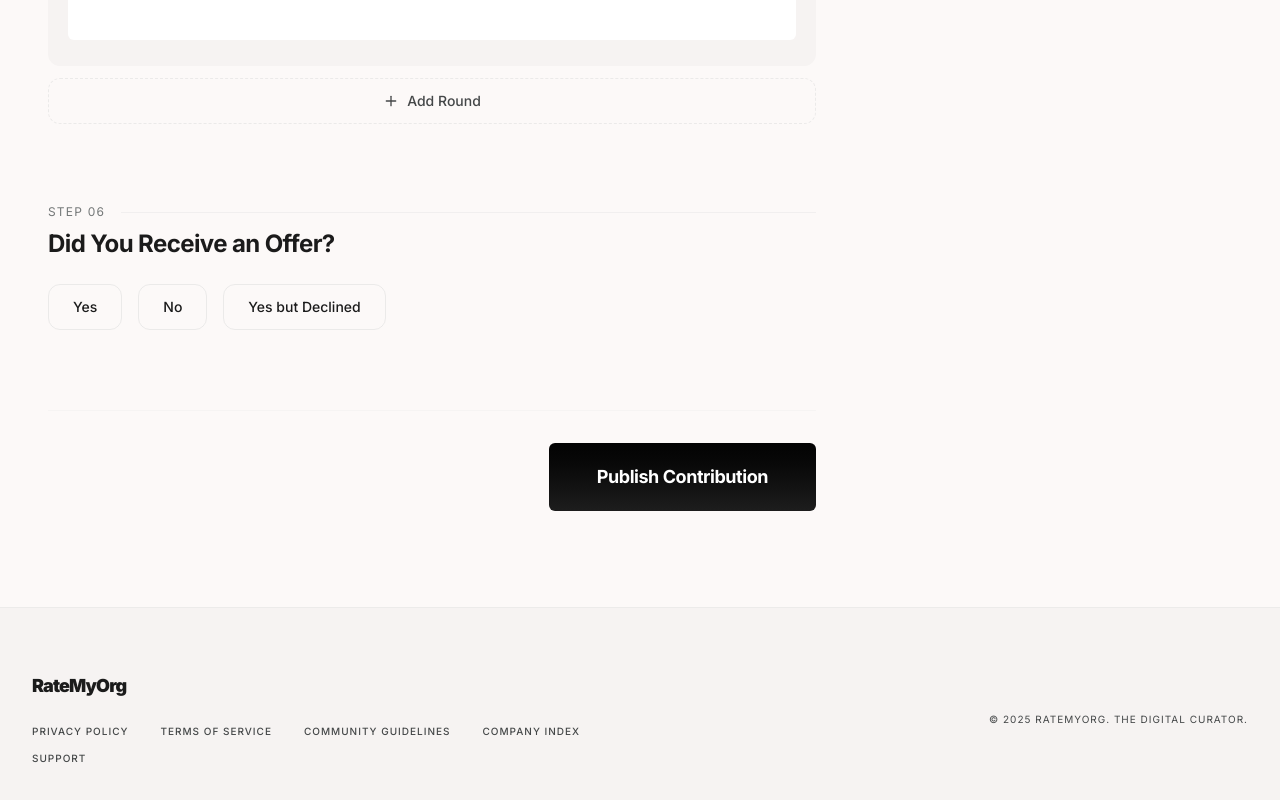
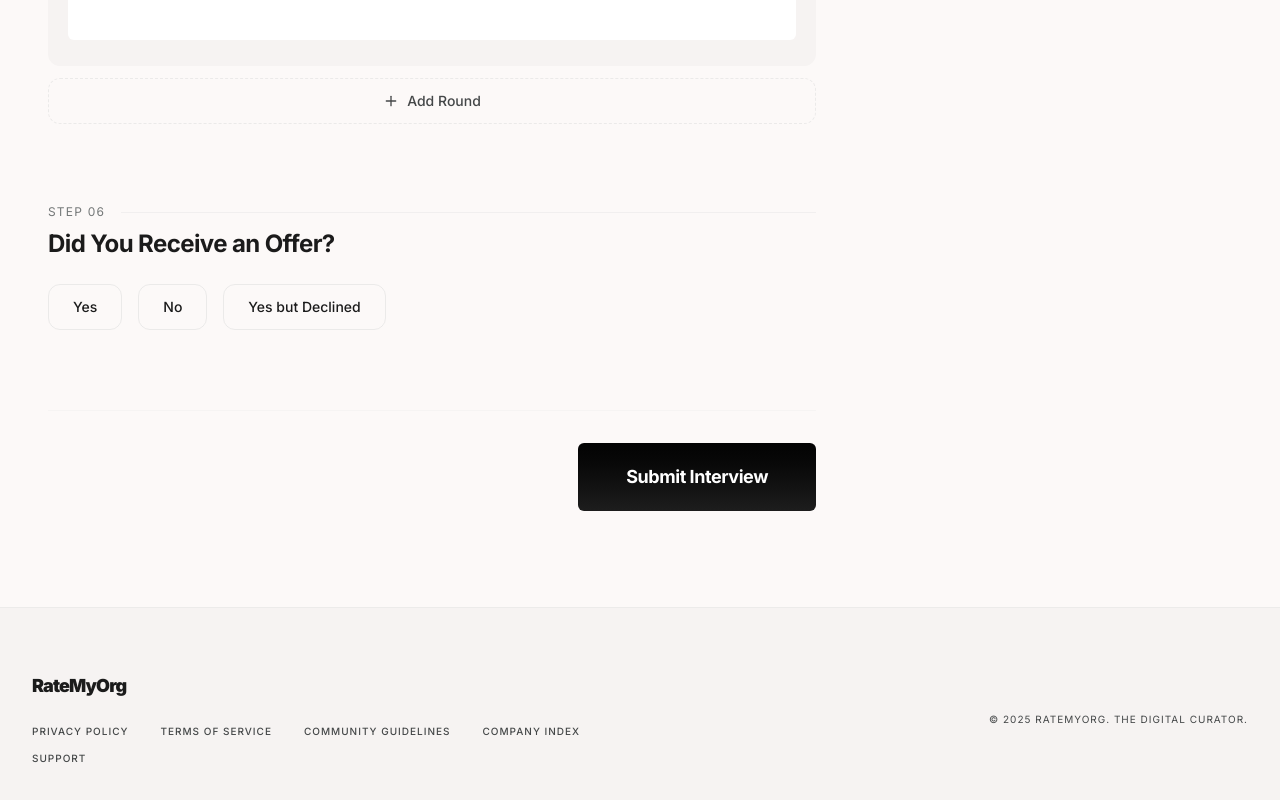
Before and after one commit to sanjay-deoram/rate-my-org, a Next.js app: page /interviews/submit in a window 1280 px wide. Shown: the part 1454-2254 px from the top of the page. Built offline with nearby package versions, Linux system fonts and the light colour scheme.

Commit message:
fix: submit buttons

```diff
--- a/components/submit-interview-form.tsx
+++ b/components/submit-interview-form.tsx
@@ -386,7 +386,7 @@ export function SubmitInterviewForm() {
               disabled={!canSubmit || isSubmitting || submitInterview.isPending}
               className="from-primary to-primary-container text-primary-foreground w-full rounded-lg bg-linear-to-b px-12 py-5 text-lg font-bold tracking-tight transition-transform hover:opacity-90 active:scale-95 disabled:opacity-50 md:w-auto"
             >
-              {submitInterview.isPending ? "Publishing..." : "Publish Contribution"}
+              {submitInterview.isPending ? "Submitting..." : "Submit Interview"}
             </button>
           )}
         </form.Subscribe>
--- a/components/write-review-form.tsx
+++ b/components/write-review-form.tsx
@@ -407,7 +407,7 @@ export function WriteReviewForm() {
               disabled={!canSubmit || isSubmitting || submitReview.isPending}
               className="from-primary to-primary-container text-primary-foreground w-full rounded-md bg-linear-to-b px-12 py-4 font-bold tracking-tight transition-all hover:opacity-90 active:scale-[0.98] disabled:opacity-50 md:w-auto"
             >
-              {submitReview.isPending ? "Publishing..." : "Publish Review"}
+              {submitReview.isPending ? "Submitting..." : "Submit Review"}
             </button>
           )}
         </form.Subscribe>
```
Also changed, not shown: 1 other file (tests, documents, lock files or other folders).
